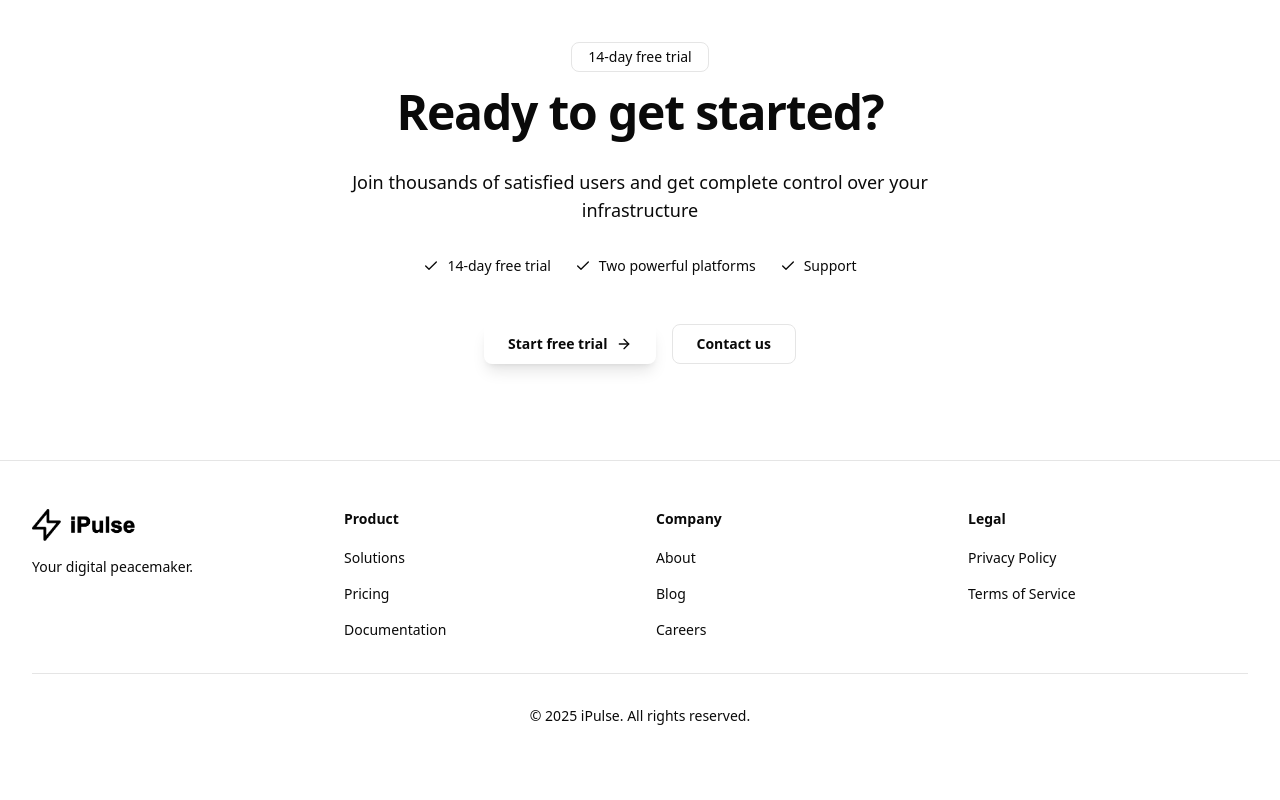
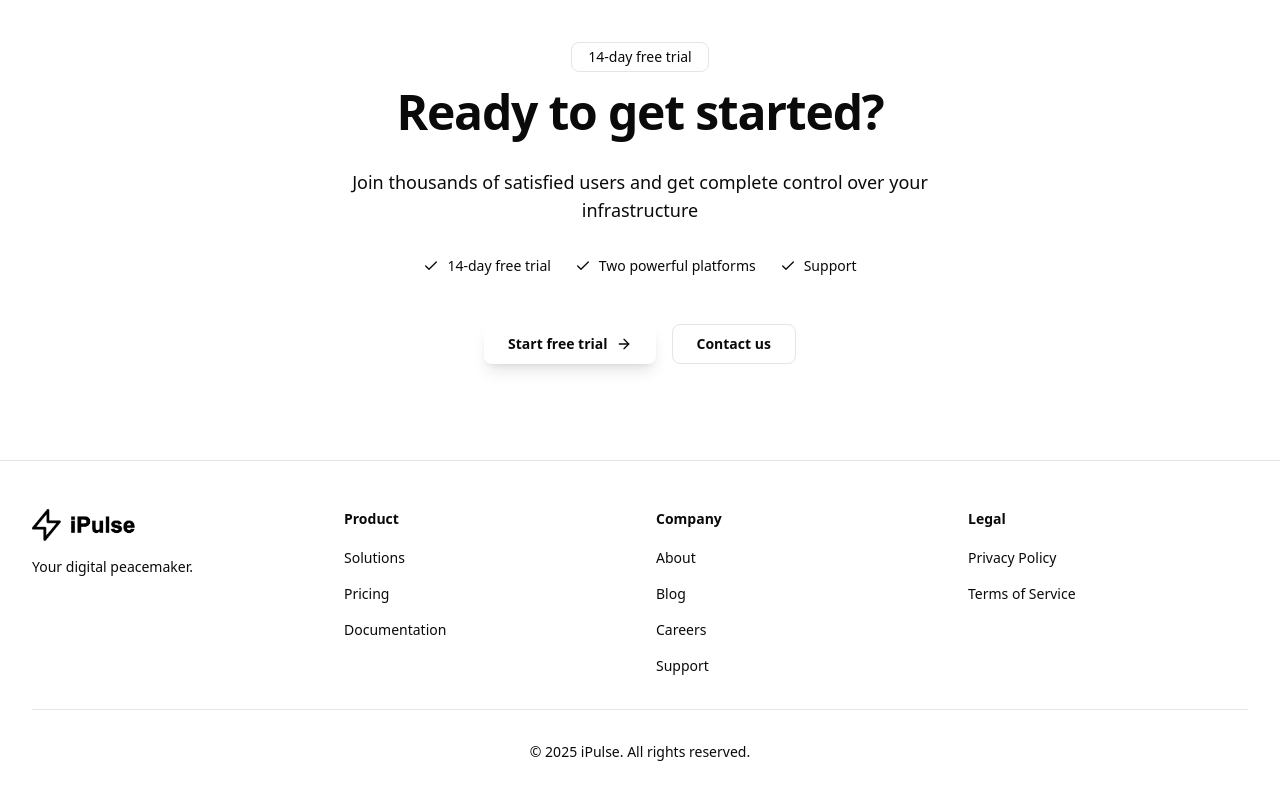
Before and after one commit to iPulseHQ/PulseGuardWebsite, a Next.js app: page / in a window 1280 px wide. Shown: the part 2720-3520 px from the top of the page. Before the commit the page ends 3494 px from the top, so only its background shows below. Built offline with nearby package versions, Linux system fonts and the light colour scheme.

Commit message:
feat(footer): add support link to footer and update link handling for external links

```diff
--- a/components/Footer.tsx
+++ b/components/Footer.tsx
@@ -26,6 +26,7 @@ export default function Footer() {
       { name: "About", href: "#about" },
       { name: "Blog", href: "/blog" },
       { name: "Careers", href: "/careers" },
+      { name: t("support"), href: "https://ipulse.notion.site/2ca4306c6bc6816aa871d3413fdac5ad?pvs=105", external: true },
     ],
     legal: [
       { name: t("privacy"), href: "/privacy" },
@@ -81,12 +82,23 @@ export default function Footer() {
             <ul className="space-y-3">
               {footerLinks.company.map((link) => (
                 <li key={link.name}>
+                  {(link as any).external ? (
+                    <a
+                      href={link.href}
+                      target="_blank"
+                      rel="noopener noreferrer"
+                      className="text-sm text-muted-foreground hover:text-foreground transition-colors"
+                    >
+                      {link.name}
+                    </a>
+                  ) : (
                     <Link
                       href={link.href}
                       className="text-sm text-muted-foreground hover:text-foreground transition-colors"
                     >
                       {link.name}
                     </Link>
+                  )}
                 </li>
               ))}
             </ul>
```
Lines whose indentation alone changed are shown as unchanged.
